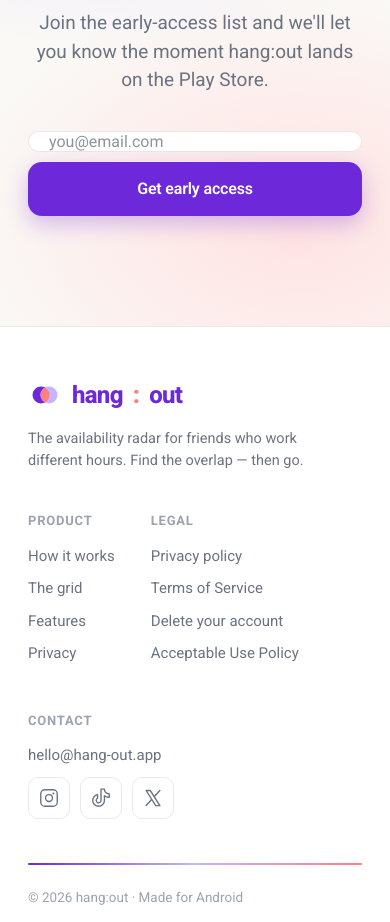
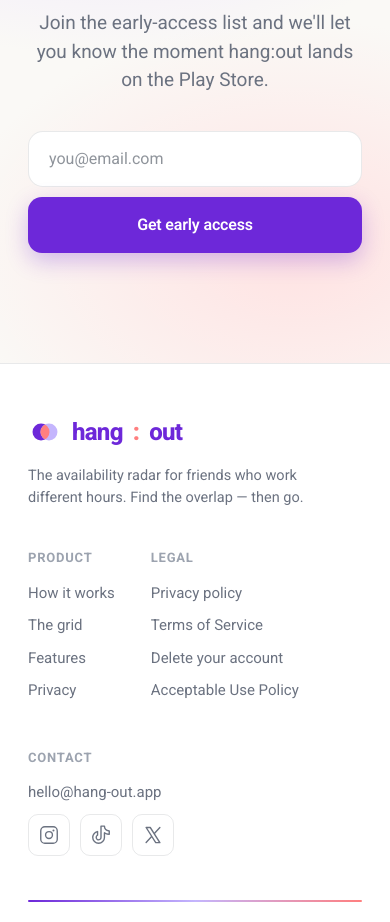
Before and after one commit to the-hang-out-app/landing-page, a Next.js app: page / in a window 390 px wide. Shown: the part 10420-11342 px from the top of the page. Built offline with nearby package versions, Linux system fonts and the light colour scheme.

Commit message:
feat: enhance signup form with email state management and accessibility improvements

```diff
--- a/app/globals.css
+++ b/app/globals.css
@@ -1012,14 +1012,31 @@
   max-width: 520px;
 }
 .signup {
+  position: relative;
   display: flex;
   gap: 10px;
   max-width: 480px;
   margin: 36px auto 0;
 }
+/* honeypot: visually hidden, stays within bounds (no off-screen overflow) */
+.signup .hp {
+  position: absolute;
+  width: 1px;
+  height: 1px;
+  padding: 0;
+  margin: 0;
+  border: 0;
+  left: 0;
+  top: 0;
+  overflow: hidden;
+  clip-path: inset(50%);
+  opacity: 0;
+  pointer-events: none;
+}
 .signup input {
   flex: 1;
   height: 56px;
+  min-height: 56px;
   border-radius: 15px;
   border: 1.5px solid var(--line);
   background: #fff;
@@ -1039,6 +1056,7 @@
 }
 .signup .btn-primary {
   height: 56px;
+  min-height: 56px;
   padding: 0 26px;
   white-space: nowrap;
 }
@@ -1073,8 +1091,10 @@
   .signup {
     flex-direction: column;
   }
+  .signup input,
   .signup .btn-primary {
-    height: 54px;
+    height: 56px;
+    min-height: 56px;
   }
 }
 
--- a/components/signup-form.tsx
+++ b/components/signup-form.tsx
@@ -11,6 +11,12 @@
 export function SignupForm() {
   const [status, setStatus] = useState<"idle" | "sending" | "sent">("idle");
   const [error, setError] = useState<string | null>(null);
+  const [emailValue, setEmailValue] = useState("");
+
+  function handleEmailChange(event: React.ChangeEvent<HTMLInputElement>) {
+    setEmailValue(event.currentTarget.value);
+    if (error) setError(null);
+  }
 
   async function handleSubmit(event: React.FormEvent<HTMLFormElement>) {
     event.preventDefault();
@@ -54,7 +60,7 @@
 
   if (status === "sent") {
     return (
-      <p className="signup-ok reveal in">
+      <p className="signup-ok reveal in" role="status" aria-live="polite">
         {"You're on the list — we'll only email you when it matters."}
       </p>
     );
@@ -62,24 +68,36 @@
 
   return (
     <>
-      <form className="signup reveal d3" onSubmit={handleSubmit} noValidate>
+      <form
+        className="signup reveal d3"
+        onSubmit={handleSubmit}
+        noValidate
+        aria-busy={status === "sending"}
+      >
         <input
           type="email"
+          id="waitlist-email"
           name="email"
+          value={emailValue}
+          onChange={handleEmailChange}
           placeholder="you@email.com"
           aria-label="Email address"
           aria-invalid={Boolean(error)}
+          aria-describedby={error ? "signup-error" : undefined}
           autoComplete="email"
+          inputMode="email"
           required
         />
-        {/* Honeypot — hidden from real users, tempting to bots. */}
+        {/* Honeypot — hidden from real users, tempting to bots. Uses a
+            clip-based visually-hidden pattern (not left:-9999px, which can
+            trigger horizontal overflow on mobile browsers). */}
         <input
           type="text"
           name="company"
           tabIndex={-1}
           autoComplete="off"
           aria-hidden="true"
-          style={{ position: "absolute", left: -9999, width: 1, height: 1 }}
+          className="hp"
         />
         <button
           className="btn btn-primary"
@@ -90,7 +108,7 @@
         </button>
       </form>
       {error && (
-        <p className="signup-err" role="alert">
+        <p id="signup-error" className="signup-err" role="alert">
           {error}
         </p>
       )}
```
